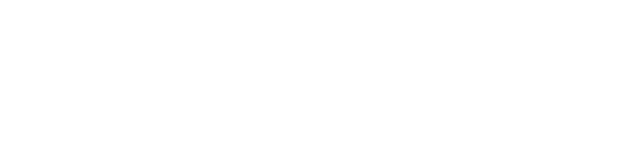
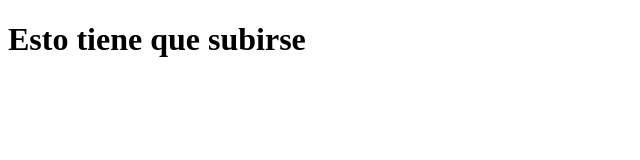
Before and after one commit to BarbaraBrusutti/portfolioFrontEnd, a plain HTML site: page index.html in a window 1280 px wide. Shown: the whole page, without its empty margins (0-640 px from the left). Drawn offline with Linux system fonts and the light colour scheme.

Commit message:
mi primer commit

```diff
--- a/index.html
+++ b/index.html
@@ -7,6 +7,6 @@
     <title>Document</title>
 </head>
 <body>
-
+    <h1>Esto tiene que subirse</h1>
 </body>
 </html>
```
